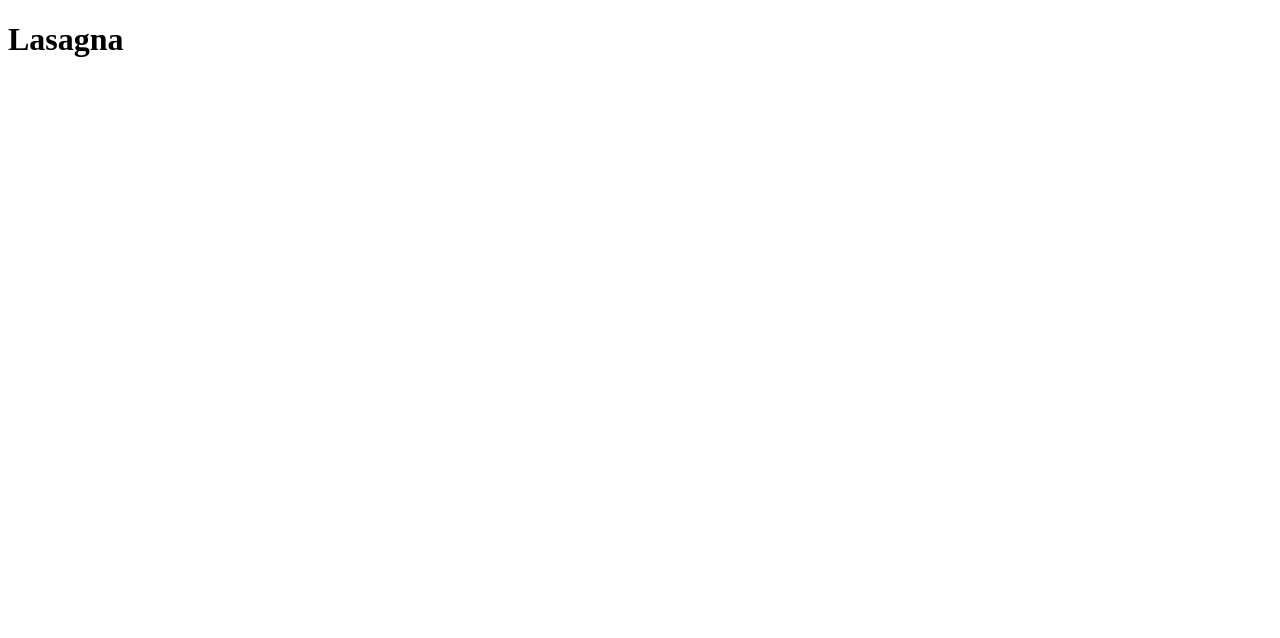
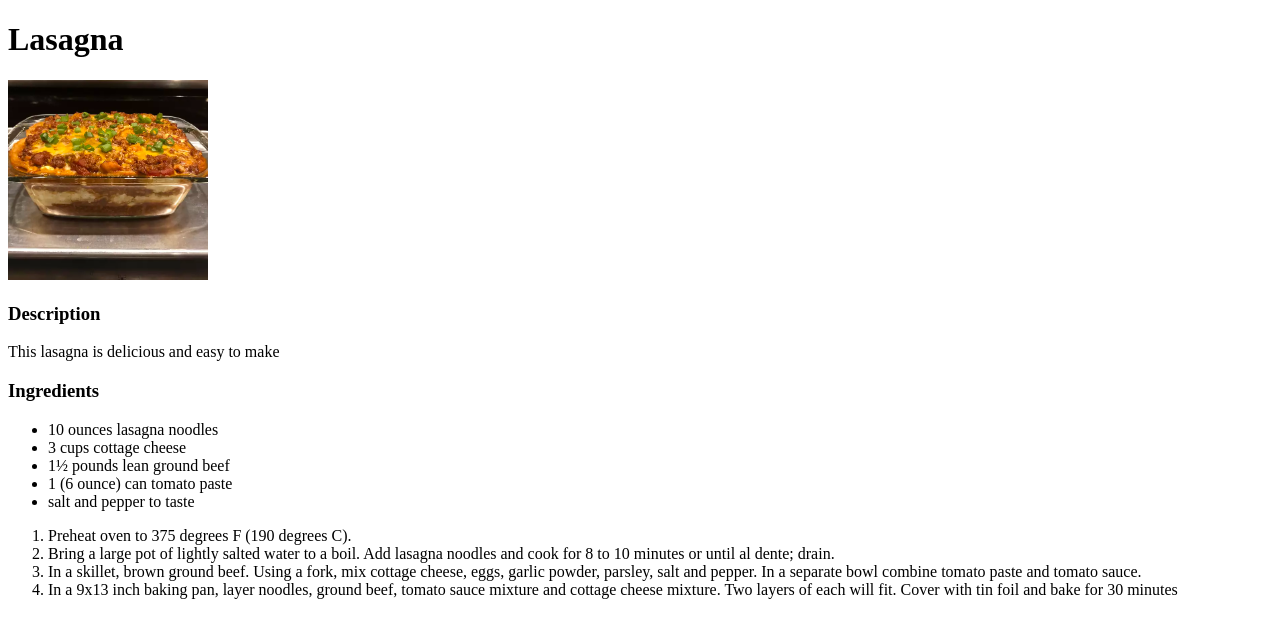
Before and after one commit to 9Thiago/odin-recipes, a plain HTML site: page recipes/lasagna.html in a window 1280 px wide. Drawn offline with Linux system fonts and the light colour scheme.

Commit message:
add first recipe

```diff
--- a/recipes/lasagna.html
+++ b/recipes/lasagna.html
@@ -1,13 +1,39 @@
 <!DOCTYPE html>
 <html lang="en">
+
 <head>
     <meta charset="UTF-8">
     <meta http-equiv="X-UA-Compatible" content="IE=edge">
     <meta name="viewport" content="width=device-width, initial-scale=1.0">
     <title>Lasagna Recipe</title>
+</head>
+
+<body>
     <h1>Lasagna</h1>
-</head>
-<body>
+    <img src="../images/lasagna.webp" alt="lasagna" width="200px"></img>
+    <br>
+    <h3>Description</h3>
+    <p>This lasagna is delicious and easy to make</p>
+    <h3>Ingredients</h3>
+    <ul>
+        <li>10 ounces lasagna noodles</li>
+        <li>3 cups cottage cheese</li>
+        <li>1½ pounds lean ground beef</li>
+        <li>1 (6 ounce) can tomato paste</li>
+        <li>salt and pepper to taste</li>
+    </ul>
+    <ol>
+        <li>Preheat oven to 375 degrees F (190 degrees C).</li>
+        <li>Bring a large pot of lightly salted water to a boil.
+            Add lasagna noodles and cook for 8 to 10 minutes or until al dente; drain.</li>
+        <li>In a skillet, brown ground beef. Using a fork, mix cottage cheese, eggs, garlic powder, parsley, salt and pepper.
+            In a separate bowl combine tomato paste and tomato sauce.
+
+        </li>
+        <li>In a 9x13 inch baking pan, layer noodles, ground beef, tomato sauce mixture and cottage cheese mixture. Two layers of each will fit.
+            Cover with tin foil and bake for 30 minutes</li>
+    </ol>
 
 </body>
+
 </html>
```
Also changed, not shown: images/lasagna.webp (added).
